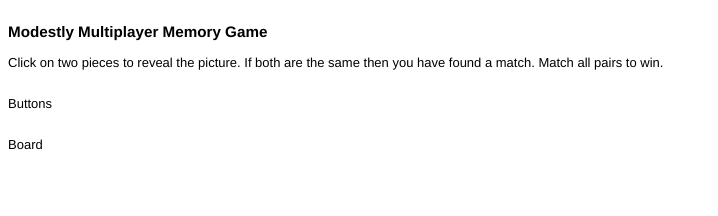
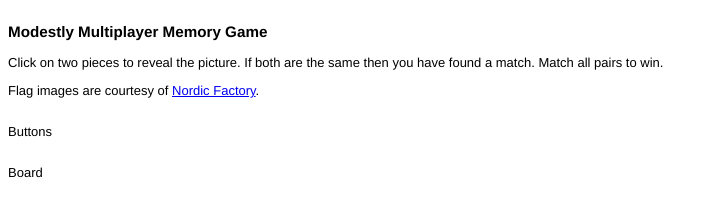
Before and after one commit to mjbalint/mmmemory, a website: page index.html in a window 1280 px wide. Shown: the whole page, without its empty margins (0-718 px from the left). Drawn offline with nearby package versions, Linux system fonts and the light colour scheme; no server answers.

Commit message:
Fix some typos

```diff
--- a/index.html
+++ b/index.html
@@ -1,7 +1,7 @@
 <!doctype html>
 <html>
     <head>
-        <title>MMMemmory Game</title>
+        <title>MMMemory Game</title>
         <link rel="stylesheet" type="text/css" href="css/stylesheet.css" />
         <script src="/socket.io/socket.io.js"></script>
         <script src="http://code.jquery.com/jquery-1.11.1.js"></script>
@@ -12,6 +12,7 @@
         <div id="header">
             <h3>Modestly Multiplayer Memory Game</h3>
             <p>Click on two pieces to reveal the picture. If both are the same then you have found a match. Match all pairs to win.</p>
+            <p>Flag images are courtesy of <a href="http://www.nordicfactory.com">Nordic Factory</a>.</p>
         </div>
         <div id="gameButtons">
             <p>Buttons</p>
--- a/server.js
+++ b/server.js
@@ -416,7 +416,6 @@ var getGameState = function (gameId)
     var game = games[gameId];
     var boardPieces = game.pieceList;
     var prevPieceIndex = game.prevPieceIndex;
-    console.log('prevPieceIndex = ' + prevPieceIndex);
 
     var states = [];
     for (var i = 0; i < boardPieces.pieces.length; i++) {
```
